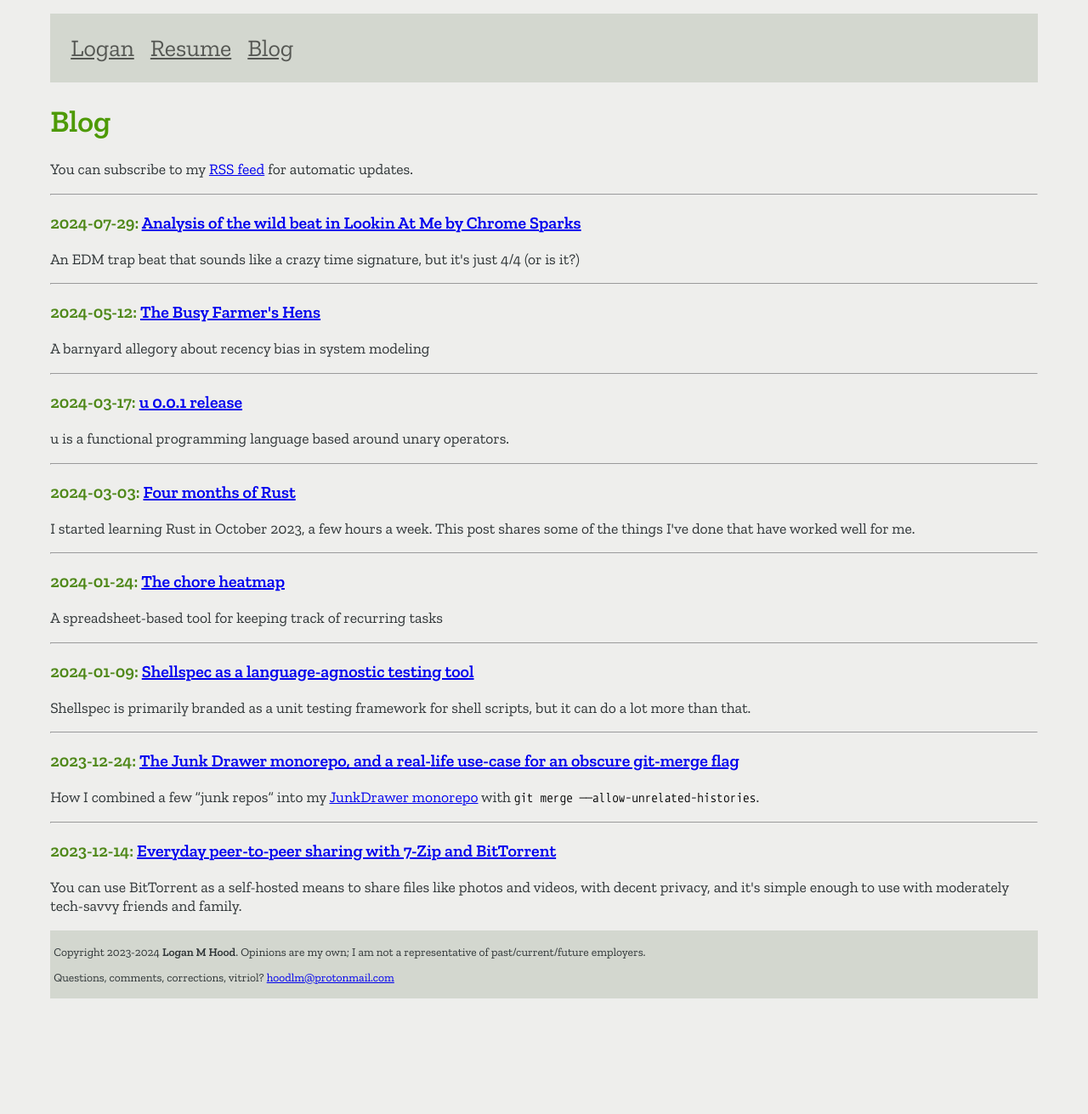
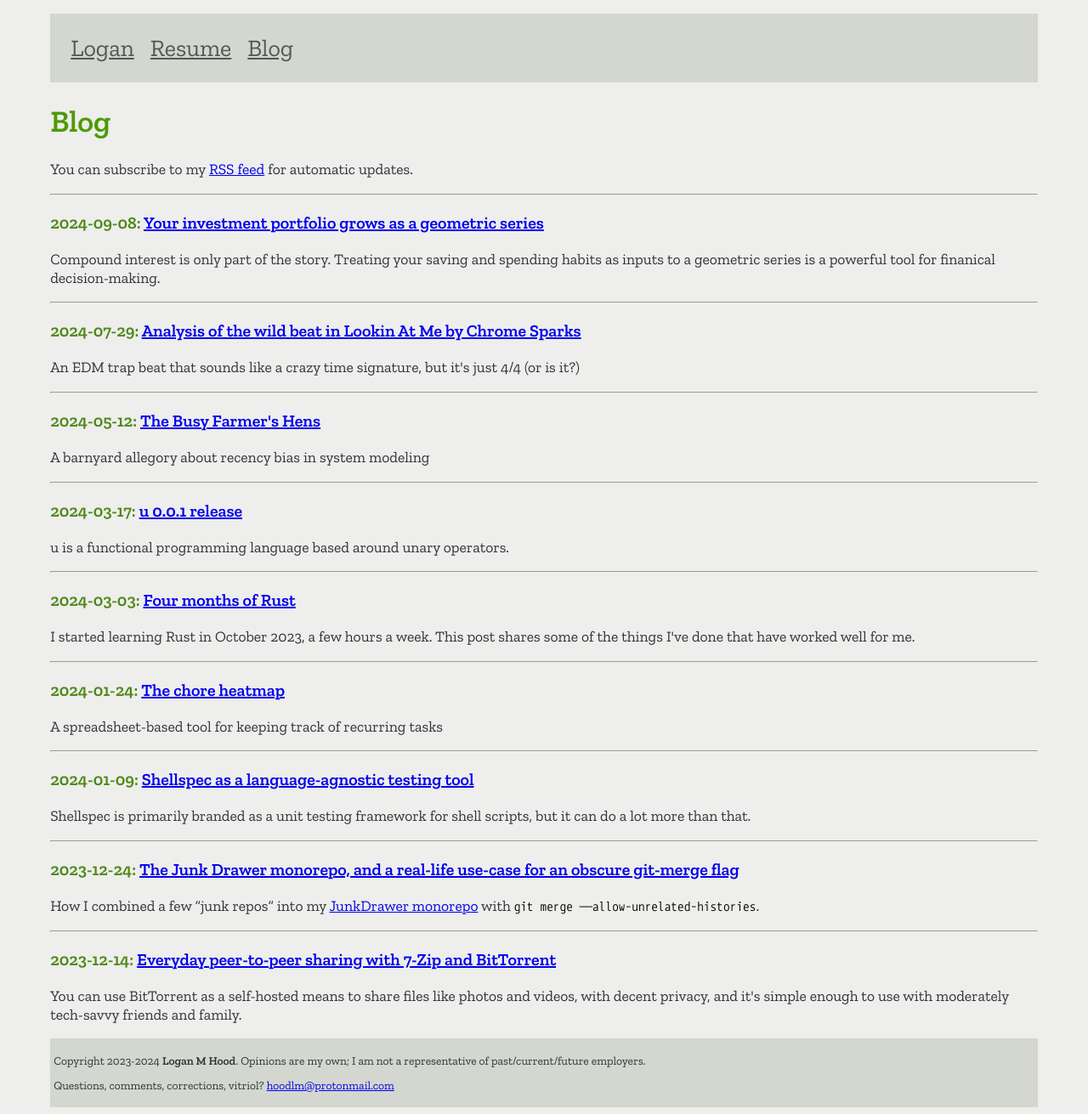
Before and after one commit to hoodlm/loganhooddotcom, a Jekyll site: the page built from blog.html, in a window 1280 px wide. Shown: the whole page at 85% size. Built offline with Jekyll 4.4.1, drawn with Linux system fonts in a browser that asks for light colours; before the commit the page ends 1183 px from its top, so only the background shows below that; some of the changed lines change nothing that is shown.

Commit message:
blog: compound growth / geometric series

```diff
--- /dev/null
+++ b/_posts/2024-09-08-geometric-series-vs-compound-interest.md
@@ -0,0 +1,144 @@
+---
+layout: post
+title: "Your investment portfolio grows as a geometric series"
+excerpt: "Compound interest is only part of the story. Treating your saving and spending habits as inputs to a geometric series is a powerful tool for finanical decision-making."
+imgpath: "/assets/img/posts/geometric-series"
+---
+
+## Compound interest
+
+This year, millions of high school math students will learn about compound growth. Take $1000, put it in a bank account where it earns 5% each year. Because that extra $50 stays in the account, and earns its own interest, you get a little *more* interest every year.
+
+<pre class="math">
+f(0) =   $1000                        => $1000.00
+f(1) =   $1000 * 1.05                 => $1050.00
+f(2) =  ($1000 * 1.05) * 1.05         => $1157.63
+f(3) = (($1000 * 1.05) * 1.05) * 1.05 => $1276.28
+</pre>
+
+And, with a bit of algebra to collapse the repeated x1.05 multipliers into an exponent, you end up with this neat formula:
+
+<pre class="math">
+f(t) = 1000*(1.05)<sup>t</sup>
+</pre>
+
+You can pick any **t** - any year in the future - and compute your accumulated interest in a single calculation, without needing to tabulate any previous years.
+
+<pre class="math">
+f(15) = $1000*(1.05)<sup>15</sup>
+      = $1000*2.078928
+      = $2078.93
+</pre>
+
+
+This is where the math teacher, the wise adult, will point out the profound personal finance lesson on the chalkboard. Suppose you, 15 year-old student, work all summer and make $1000. If you take that $1000 and put it in a high-yield savings account that yields 5% annual interest, by the time you're 30 you'll have twice as much money!
+
+That's right, if you just wait until you are literally twice as old as you are now, you'll double your money... yes, this is the power of compound interest...
+
+## Save-and-compound
+
+Here's a variant that may be more compelling to that 15 year old:
+
+You have $1000 in-hand from your summer job: go ahead and blow $700 of it on an iPhone or whatever, but invest the other $300. But, after next summer, you need to add *another* $300. And so on, for the next 15 years, with each previously-invested $300 continuing to yield 5%. The math works out to an accumulation of over **$7000** over that same 15 year period: $4500 in principal, $2597 in interest.
+
+The math is a little more complicated. You can think of each $300 installment as its own unit of compound interest. They all compound at the same rate, but each installment is compounding for a different duration. Here's the brute-force way to calculate it:
+
+<table>
+  <thead>
+    <th>Year invested</th><th>Installment</th><th>Years invested</th><th>Formula</th><th>Principal+Interest</th>
+  </thead>
+  <tbody>
+    <tr><td>2024</td> <td>$300.00</td> <td>15</td> <td>$300*1.05<sup>15</sup></td> <td>$623.68</td></tr>
+    <tr><td>2025</td> <td>$300.00</td> <td>14</td> <td>$300*1.05<sup>14</sup></td> <td>$593.98</td></tr>
+    <tr><td>2026</td> <td>$300.00</td> <td>13</td> <td>$300*1.05<sup>13</sup></td> <td>$565.69</td></tr>
+    <tr><td>2027</td> <td>$300.00</td> <td>12</td> <td>$300*1.05<sup>12</sup></td> <td>$538.76</td></tr>
+    <tr><td>2028</td> <td>$300.00</td> <td>11</td> <td>$300*1.05<sup>11</sup></td> <td>$513.10</td></tr>
+    <tr><td>2029</td> <td>$300.00</td> <td>10</td> <td>$300*1.05<sup>10</sup></td> <td>$488.67</td></tr>
+    <tr><td>2030</td> <td>$300.00</td> <td>9</td> <td>$300*1.05<sup>9</sup></td> <td>$465.40</td></tr>
+    <tr><td>2031</td> <td>$300.00</td> <td>8</td> <td>$300*1.05<sup>8</sup></td> <td>$443.24</td></tr>
+    <tr><td>2032</td> <td>$300.00</td> <td>7</td> <td>$300*1.05<sup>7</sup></td> <td>$422.13</td></tr>
+    <tr><td>2033</td> <td>$300.00</td> <td>6</td> <td>$300*1.05<sup>6</sup></td> <td>$402.03</td></tr>
+    <tr><td>2034</td> <td>$300.00</td> <td>5</td> <td>$300*1.05<sup>5</sup></td> <td>$382.88</td></tr>
+    <tr><td>2035</td> <td>$300.00</td> <td>4</td> <td>$300*1.05<sup>4</sup></td> <td>$364.65</td></tr>
+    <tr><td>2036</td> <td>$300.00</td> <td>3</td> <td>$300*1.05<sup>3</sup></td> <td>$347.29</td></tr>
+    <tr><td>2037</td> <td>$300.00</td> <td>2</td> <td>$300*1.05<sup>2</sup></td> <td>$330.75</td></tr>
+    <tr><td>2038</td> <td>$300.00</td> <td>1</td> <td>$300*1.05</td> <td>$315.00</td></tr>
+    <tr><td>2039</td> <td>$300.00</td> <td>0</td> <td>$300*1 (no interest yet)</td> <td>$300.00</td></tr>
+  </tbody>
+</table>
+
+Summing up the Principal+Interest column yields the total of **$7,097.25**.
+
+## A closed-form solution?
+
+If we generalize and replace $300 with a constant P, and 1.05 with a constant R, our formula (for 15 years) is:
+
+<pre class="math">
+PR<sup>15</sup> + PR<sup>14</sup> + PR<sup>13</sup> + PR<sup>12</sup> + PR<sup>11</sup> + PR<sup>10</sup> + PR<sup>9</sup> + PR<sup>8</sup> + PR<sup>7</sup> + PR<sup>6</sup> + PR<sup>5</sup> + PR<sup>4</sup> + PR<sup>3</sup> + PR<sup>2</sup> + PR + P
+</pre>
+
+Just add more terms if we need more years.
+
+Surely there's a more efficient way to do this?
+
+Yes! There is a mathematical technique to shorten this. This type of equation is a well-known mathematical form called a **geometric series**, with a [closed-form sum formula](https://en.wikipedia.org/wiki/Geometric_series#Derivation_of_sum_formulas):
+
+<pre class="math">
+F(t) = P * (1 - R<sup>t+1</sup>)/(1 - R)
+</pre>
+
+It's a little more complex than our plain compound interest formula. Let's try it out, with P=$300 and R=1.05:
+
+<pre class="math">
+F(t) = $300 * (1 - 1.05<sup>t+1</sup>)/(-0.05)
+
+F(1)  = $300 * (1 - 1.05<sup>2</sup>)/(-0.05) = $615.00
+F(2)  = $300 * (1 - 1.05<sup>3</sup>)/(-0.05) = $945.75
+F(3)  = $300 * (1 - 1.05<sup>4</sup>)/(-0.05) = $1293.04
+...
+F(10) = $300 * (1 - 1.05<sup>11</sup>)/(-0.05) = $4262.04
+F(15) = $300 * (1 - 1.05<sup>16</sup>)/(-0.05) = $7097.25
+F(50) = $300 * (1 - 1.05<sup>51</sup>)/(-0.05) = $66244.62
+</pre>
+
+### Another example with bigger numbers
+
+[The Coffee Machine that can Pay for a University Education](https://www.mrmoneymustache.com/2011/05/12/the-coffee-machine-that-can-pay-for-a-university-education/) is a case study of a hypothetical two-adult household, where each adult spends $7 on a 'fancy' coffee every day. Looking ahead to their newborn child's college costs, they have a frugality epiphany, and start using an at-home coffee machine to save money. The claim in the article is that if they invest their coffee-savings at 7% annual interest, they'll have $148,000 after 17.5 years, to pay for their kid to go to college.
+
+When I tried the math, I actually got an even higher figure of $182,000:
+
+<pre class="math">
+1 coffee/adult/day * 2 adults * $7/coffee * 365 days/year = $5110.00/year
+F(17.5) = $5110.00 * (1 - 1.07<sup>18.5</sup>)/(-0.07) = $182,224.73
+</pre>
+
+# Visualizations
+
+### One-time $1000 vs once-a-year $300
+
+Here's the difference between the one-time $1000 investment earning compound interest on its own, compared to the $300-a-year geometric series, over 30 years:
+
+![]({{ page.imgpath }}/001.png)
+
+### One-time $4000 vs once-a-year $300
+
+For a better comparison of the shape of the curves, we can bump up the initial one-time investment (the dotted red line) to $4000, so the curves are closer. They intersect after about 22 years.
+
+![]({{ page.imgpath }}/002.png)
+
+### Return-on-investment comparison
+
+And finally, another important comparison is to show the amount invested vs return-on-investment. Note that the dotted red line - a one-time payment of $4000 - is a horizontal line. Everything between the dotted red line and the solid red line is interest earned.
+
+The blue dotted line - the yearly investments of $300 - slopes upward linearly over time. Because the initial investment is small, it takes sometime before the solid blue line - total value, including interest - pulls away from the value of the principal.
+
+![]({{ page.imgpath }}/003.png)
+
+# Compound interest isn't the whole story
+
+In recent years there's been interest in incorporating personal finance or "financial literacy" as a basic education subject. Here are two homework problems for *you* to try out:
+
+* Over 10 years, what's the cost of paying $25/month for a subscription streaming service, compared to investing an extra $25/month?
+* You finish a major project and your boss gives you a choice between a $10,000 bonus or a $1/hour raise. What's the better deal?
+
+Going back to our allegorical high school math class: the personal finance tie-in shouldn't end with the compound interest formula! Teaching someone **how to model saving and spending habits as inputs to a geometric series** gives them a powerful tool for financial decision-making.
--- a/_sass/main.scss
+++ b/_sass/main.scss
@@ -43,6 +43,11 @@ img {
 table {
   border-spacing: 0;
   border-collapse: collapse;
+  max-width: fit-content;
+  display: block;
+  margin: 0 auto;
+  white-space: nowrap;
+  overflow-x: auto;
 }
 
 thead {
@@ -66,6 +71,15 @@ code {
   font-family: $code-font;
   font-size: 1.10rem;
   color: $clr_code_text;
+}
+
+.math {
+  padding-left: 2.5rem;
+  font-family: $code-font;
+  font-size: 1.10rem;
+  color: $clr_code_text;
+  font-weight: bold;
+  overflow-x: auto;
 }
 
 .highlight {
```
Also changed, not shown: assets/img/posts/geometric-series/001.png (added), assets/img/posts/geometric-series/002.png (added), assets/img/posts/geometric-series/003.png (added).
